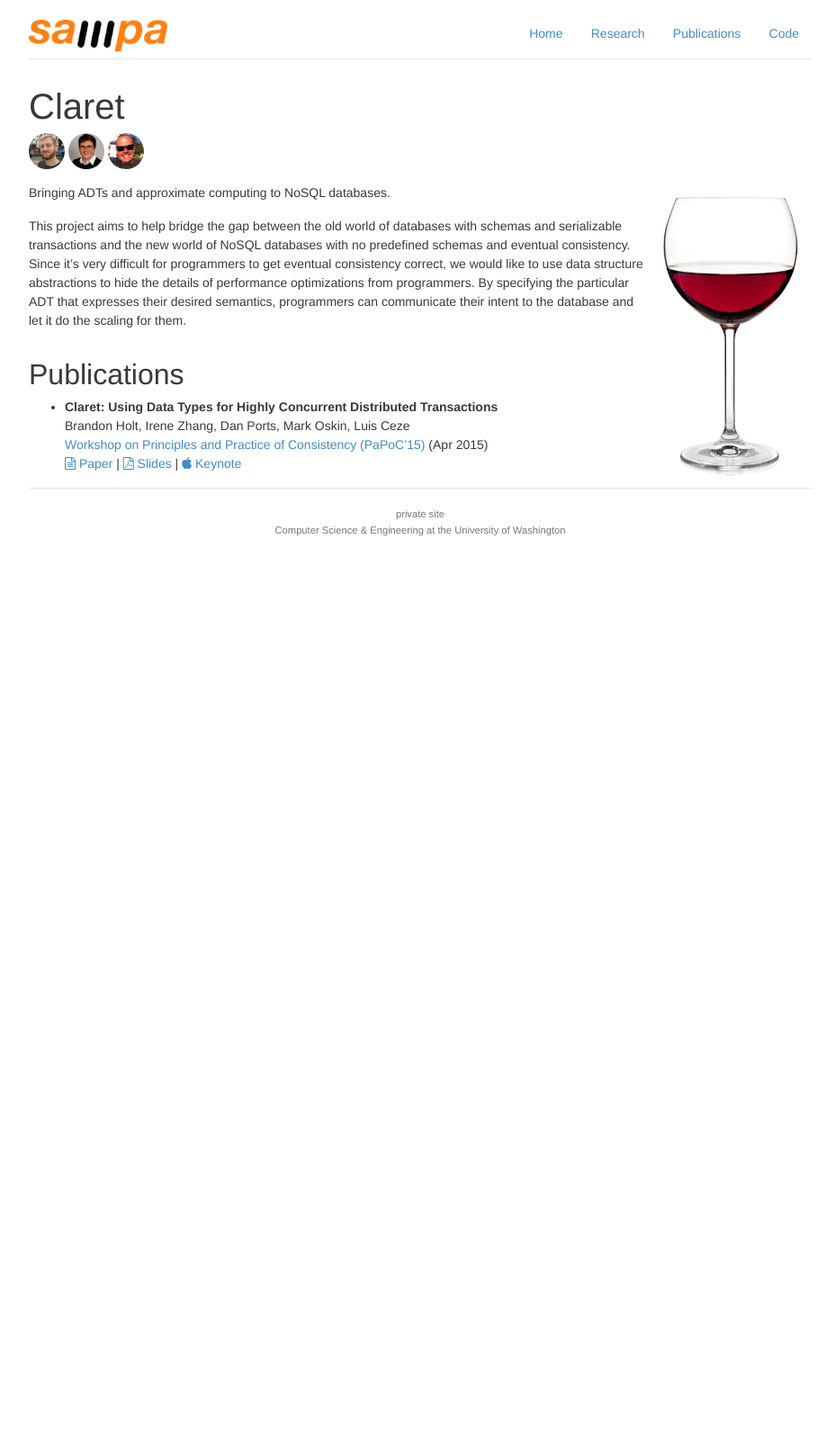
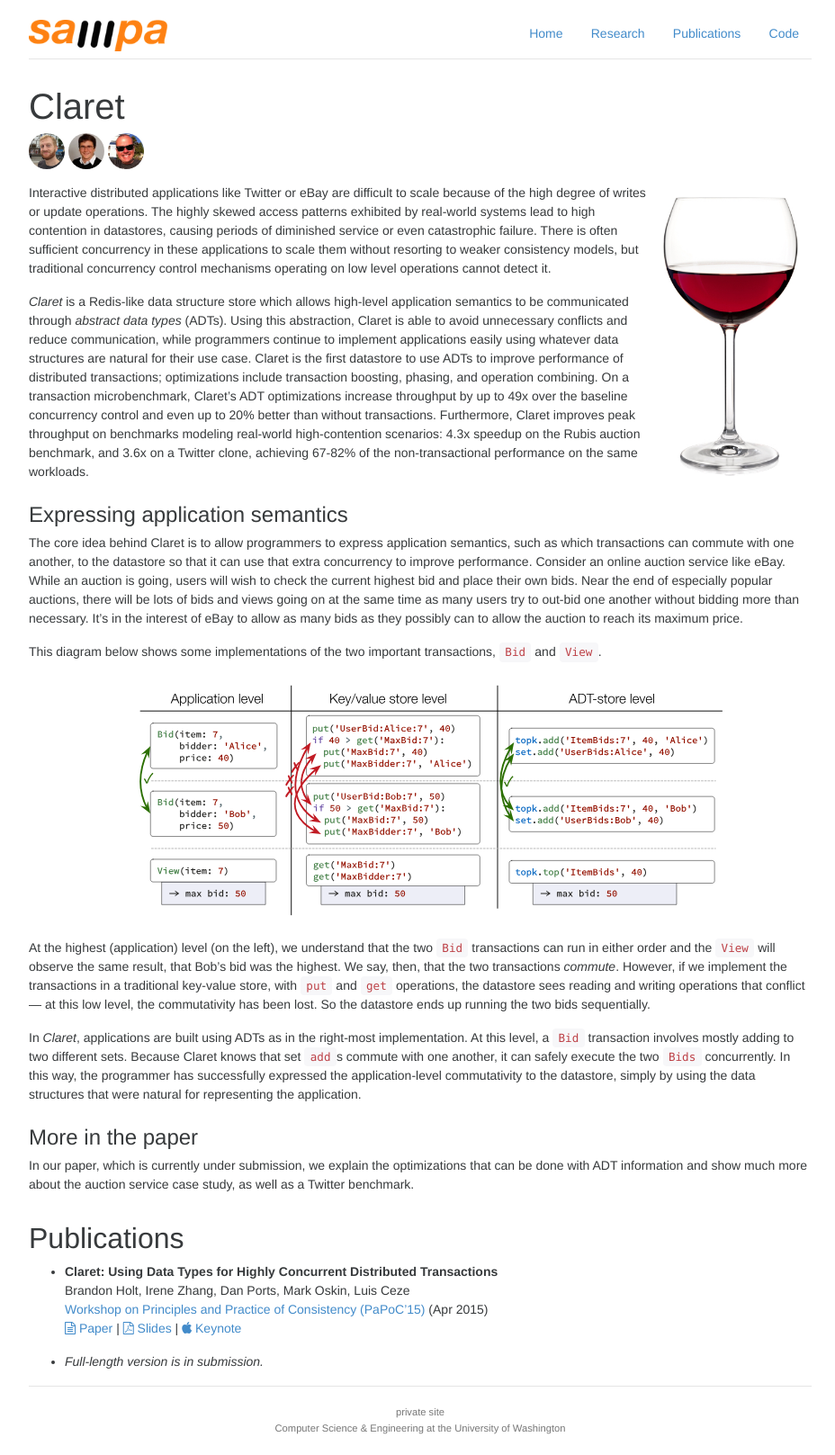
Before and after one commit to uwsampa/sampa-public, a Jekyll site: the page built from _projects/claret.md, in a window 1280 px wide. Shown: the whole page at 90% size, without its empty margins (173-1101 px from the left). Built offline with Jekyll 4.4.1, drawn with Linux system fonts in a browser that asks for light colours; nearby versions of some CDN libraries; Markdown is read by kramdown in place of the engine named in the settings; before the commit the page ends 900 px from its top, so only the background shows below that.

Commit message:
update and expand Claret page to be more interesting

```diff
--- a/_projects/claret.md
+++ b/_projects/claret.md
@@ -18,9 +18,27 @@ icons:
 
 <img src="{{site.base}}/img/claret.jpg" class="pull-right" style="width:150px;margin:15px"/>
 
-Bringing ADTs and approximate computing to NoSQL databases.
+Interactive distributed applications like Twitter or eBay are difficult to scale because of the high degree of writes or update operations. The highly skewed access patterns exhibited by real-world systems lead to high contention in datastores, causing periods of diminished service or even catastrophic failure. There is often sufficient concurrency in these applications to scale them without resorting to weaker consistency models, but traditional concurrency control mechanisms operating on low level operations cannot detect it.
 
-This project aims to help bridge the gap between the old world of databases with schemas and serializable transactions and the new world of NoSQL databases with no predefined schemas and eventual consistency. Since it's very difficult for programmers to get eventual consistency correct, we would like to use data structure abstractions to hide the details of performance optimizations from programmers. By specifying the particular ADT that expresses their desired semantics, programmers can communicate their intent to the database and let it do the scaling for them.
+*Claret* is a Redis-like data structure store which allows high-level application semantics to be communicated through *abstract data types* (ADTs). Using this abstraction, Claret is able to avoid unnecessary conflicts and reduce communication, while programmers continue to implement applications easily using whatever data structures are natural for their use case.
+Claret is the first datastore to use ADTs to improve performance of distributed transactions; optimizations include transaction boosting, phasing, and operation combining.
+On a transaction microbenchmark, Claret's ADT optimizations increase throughput by up to 49x over the baseline concurrency control and even up to 20% better than without transactions.
+Furthermore, Claret improves peak throughput on benchmarks modeling real-world high-contention scenarios: 4.3x speedup on the Rubis auction benchmark, and 3.6x on a Twitter clone, achieving 67-82% of the non-transactional performance on the same workloads.
+
+### Expressing application semantics
+The core idea behind Claret is to allow programmers to express application semantics, such as which transactions can commute with one another, to the datastore so that it can use that extra concurrency to improve performance. Consider an online auction service like eBay. While an auction is going, users will wish to check the current highest bid and place their own bids. Near the end of especially popular auctions, there will be lots of bids and views going on at the same time as many users try to out-bid one another without bidding more than necessary. It's in the interest of eBay to allow as many bids as they possibly can to allow the auction to reach its maximum price.
+
+This diagram below shows some implementations of the two important transactions, `Bid` and `View`.
+
+<img src="{{site.base}}/img/claret-levels.svg" class="centered img-responsive" style="width:100%;" />
+
+At the highest (application) level (on the left), we understand that the two `Bid` transactions can run in either order and the `View` will observe the same result, that Bob's bid was the highest. We say, then, that the two transactions *commute*. However, if we implement the transactions in a traditional key-value store, with `put` and `get` operations, the datastore sees reading and writing operations that conflict — at this low level, the commutativity has been lost. So the datastore ends up running the two bids sequentially.
+
+In *Claret*, applications are built using ADTs as in the right-most implementation. At this level, a `Bid` transaction involves mostly adding to two different sets. Because Claret knows that set `add`s commute with one another, it can safely execute the two `Bids` concurrently. In this way, the programmer has successfully expressed the application-level commutativity to the datastore, simply by using the data structures that were natural for representing the application.
+
+### More in the paper
+
+In our paper, which is currently under submission, we explain the optimizations that can be done with ADT information and show much more about the auction service case study, as well as a Twitter benchmark.
 
 ## Publications
 
@@ -28,3 +46,5 @@ This project aims to help bridge the gap between the old world of databases with
   Brandon Holt, Irene Zhang, Dan Ports, Mark Oskin, Luis Ceze<br/>
   [Workshop on Principles and Practice of Consistency (PaPoC'15)](http://papoc.di.uminho.pt) (Apr 2015)<br/>
   [{{page.icons.paper}} Paper](http://dl.acm.org/authorize?N96590) | [{{page.icons.slides}} Slides](//homes.cs.washington.edu/~bholt/pubs/claret-papoc-slides.pdf) | [{{page.icons.keynote}} Keynote](//homes.cs.washington.edu/~bholt/files/claret-papoc.key)
+
+- *Full-length version is in submission.*
```
Also changed, not shown: img/claret-levels.svg (added).
